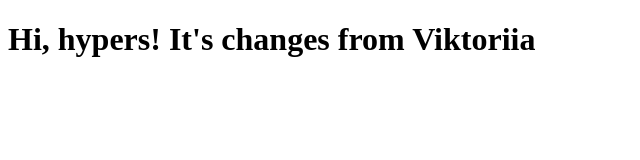
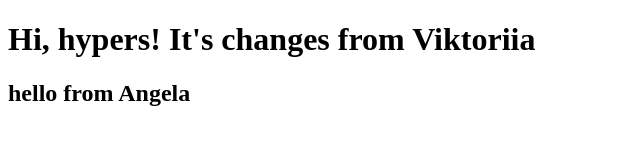
Before and after one commit to Quantinx/QX-Hyper-Test, a plain HTML site: page index.html in a window 1280 px wide. Shown: the whole page, without its empty margins (0-640 px from the left). Drawn offline with Linux system fonts and the light colour scheme.

Commit message:
changes from Angela

```diff
--- a/index.html
+++ b/index.html
@@ -7,6 +7,6 @@
   </head>
   <body>
     <h1>Hi, hypers! It's changes from Viktoriia</h1>
-
+    <h2>hello from Angela</h2>
   </body>
 </html>
```
